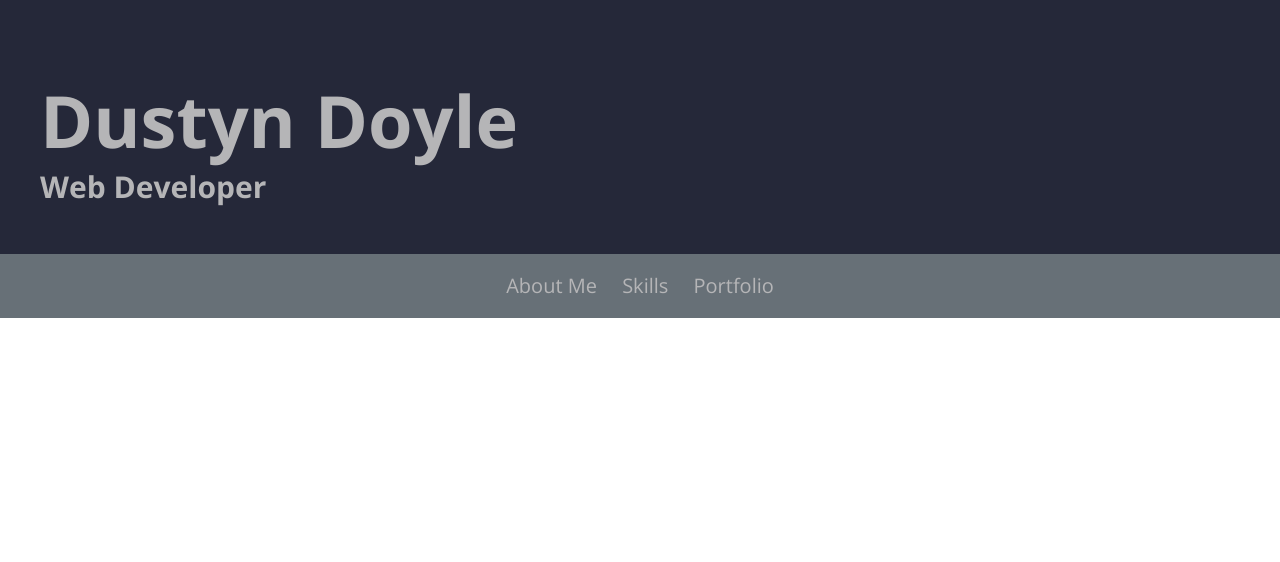
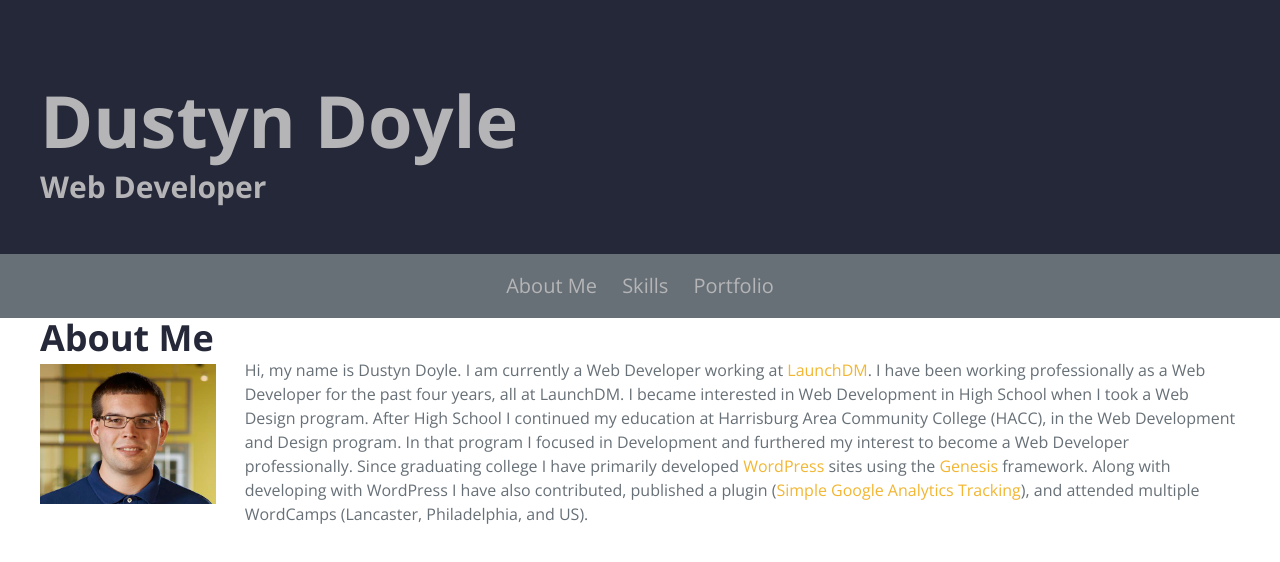
Before and after one commit to dustyndoyle/static-website, a website: page index.html in a window 1280 px wide. Drawn offline with nearby package versions, Linux system fonts and the light colour scheme; files that its build step writes are made by us from their sources.

Commit message:
Add About Me section and copy, Update colors and font size

```diff
--- a/index.html
+++ b/index.html
@@ -26,6 +26,19 @@
                 </div>
             </div>
         </nav>
+        <section class="about-me">
+            <div class="container">
+                <div class="twelve-columns">
+                    <h2 class="section-heading" id="about">About Me</h2>
+                    <div class="about-headshot">
+                        <img src="images/dustyn-headshot.png" alt="Dustyn Doyle Headshot" />
+                    </div>
+                    <div class="about-content">
+                        <p>Hi, my name is Dustyn Doyle. I am currently a Web Developer working at <a href="http://launchdm.com" target="_blank" rel="external">LaunchDM</a>. I have been working professionally as a Web Developer for the past four years, all at LaunchDM. I became interested in Web Development in High School when I took a Web Design program. After High School I continued my education at Harrisburg Area Community College (HACC), in the Web Development and Design program. In that program I focused in Development and furthered my interest to become a Web Developer professionally. Since graduating college I have primarily developed <a href="https://wordpress.org/" target="_blank" rel="external">WordPress</a> sites using the <a href="http://my.studiopress.com/themes/genesis/" target="_blank" rel="external">Genesis</a> framework. Along with developing with WordPress I have also contributed, published a plugin (<a href="https://wordpress.org/plugins/simple-google-analytics-tracking/" target="_blank">Simple Google Analytics Tracking</a>), and attended multiple WordCamps (Lancaster, Philadelphia, and US).</p>
+                    </div>
+                </div>
+            </div>
+        </section>
     </div>
 <script src="//code.jquery.com/jquery-2.2.4.min.js" integrity="sha256-BbhdlvQf/xTY9gja0Dq3HiwQF8LaCRTXxZKRutelT44=" crossorigin="anonymous"></script>
 <script src="js/javascript.min.js" type="text/javascript"></script>
--- a/resources/scss/style.scss
+++ b/resources/scss/style.scss
@@ -6,3 +6,4 @@
 @import "supporting/global";
 @import "supporting/header";
 @import "supporting/nav";
+@import "supporting/about";
--- /dev/null
+++ b/resources/scss/supporting/about.scss
@@ -0,0 +1,16 @@
+// About Section styles
+
+.about-me {
+
+    .about-headshot {
+        @include span-columns(2 of 12);
+
+        img {
+            margin: 6px 0 0;
+        }
+    }
+
+    .about-content {
+        @include span-columns(10 of 12);
+    }
+}
--- a/resources/scss/supporting/global.scss
+++ b/resources/scss/supporting/global.scss
@@ -3,15 +3,38 @@
 body {
     font-family: 'Open Sans', sans-serif;
     font-size: 16px;
-    line-height: 22px;
-    color: #b5b5b7;
+    line-height: 24px;
+    color: #677077;
     margin: 0;
     padding: 0;
+}
+
+p {
+    margin: 0 0 15px;
+    &:last-child {
+        margin: 0;
+    }
 }
 
 a {
     color: #f2b632;
     text-decoration: none;
+    &:hover {
+        color: #b5b5b7;
+        text-decoration: none;
+    }
+}
+
+h2 {
+    font-size: 36px;
+    line-height: 40px;
+    color: #252839;
+    margin: 0;
+}
+
+img {
+    display: block;
+    max-width: 100%;
 }
 
 .container {
--- a/resources/scss/supporting/header.scss
+++ b/resources/scss/supporting/header.scss
@@ -6,6 +6,7 @@
     padding: 80px 0 50px;
 
     h1 {
+        color: #b5b5b7;
         font-size: 72px;
         line-height: 80px;
         margin: 0 0 10px;
@@ -13,6 +14,7 @@
     }
 
     h3 {
+        color: #b5b5b7;
         font-size: 30px;
         line-height: 34px;
         margin: 0;
--- a/resources/scss/supporting/nav.scss
+++ b/resources/scss/supporting/nav.scss
@@ -3,6 +3,7 @@
 .site-nav {
     background: #677077;
     padding: 20px 0;
+    color: #b5b5b7;
 }
 
 ul.nav-container {
```
Also changed, not shown: images/dustyn-headshot.png (added).
